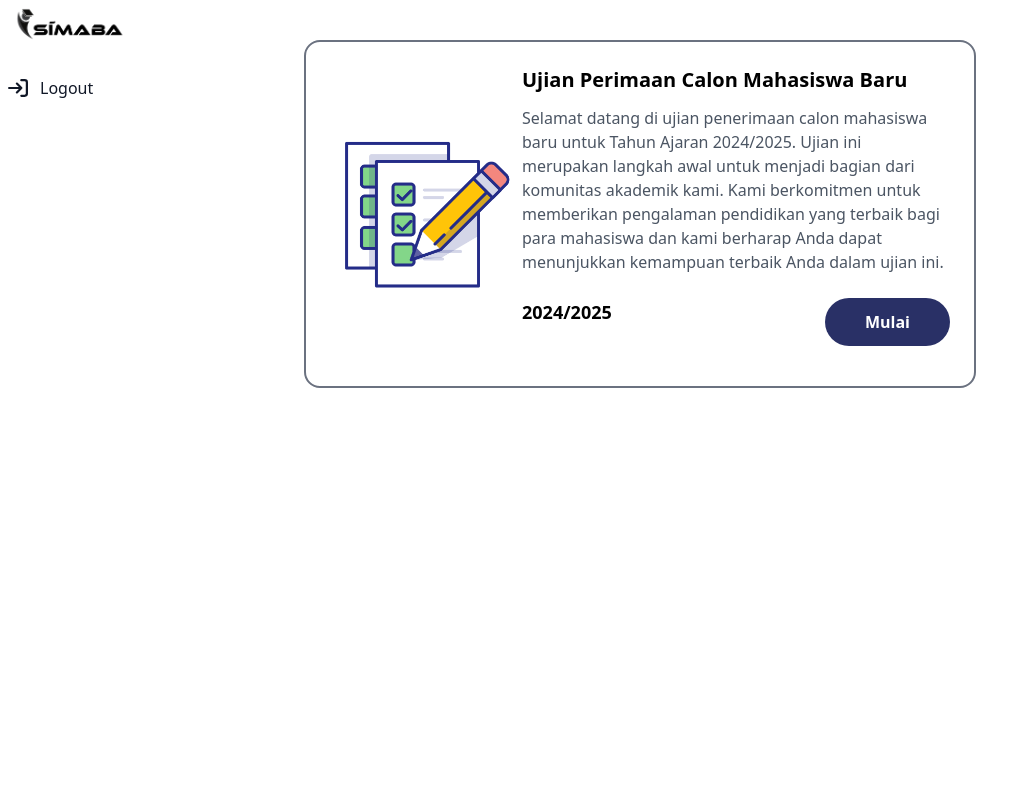
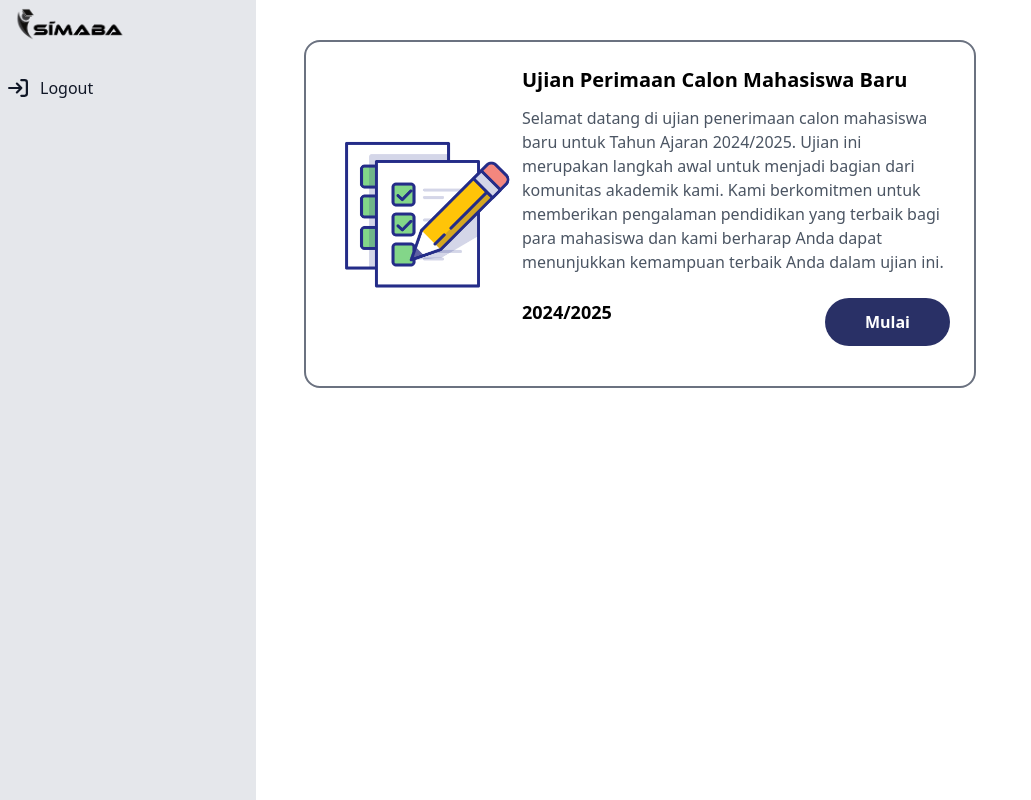
Before and after one commit to SIMABASANBER/frontend_user, a React (Vite) app: page /dashboard in a window 1280 px wide. Shown: the whole page, without its empty margins (0-1031 px from the left). Built offline with nearby package versions, Linux system fonts and the light colour scheme; sample sign-in values are in the browser's storage.

Commit message:
style: change background color side bar

```diff
--- a/src/pages/Dashboard.jsx
+++ b/src/pages/Dashboard.jsx
@@ -41,12 +41,12 @@ const Dashboard = () => {
 
       <aside
         id="sidebar-multi-level-sidebar"
-        className={`fixed top-0 left-0 z-40 w-64 h-screen transition-transform ${
+        className={`bg-gray-200 fixed top-0 left-0 z-40 w-64 h-screen transition-transform ${
           sidebarOpen ? "" : "-translate-x-full"
         } sm:translate-x-0`}
         aria-label="Sidebar"
       >
-        <div classname="h-full px-3 py-4 overflow-y-auto bg-gray-50 dark:bg-gray-800">
+        <div classname="h-full px-3 py-4 overflow-y-auto bg-gray-500 dark:bg-gray-800">
           <a href="https://flowbite.com/" className="flex items-center ps-2.5 mb-5">
             <img src={logo} className="h-10 me-3 sm:h-12" alt="Flowbite Logo" />
           </a>
```
